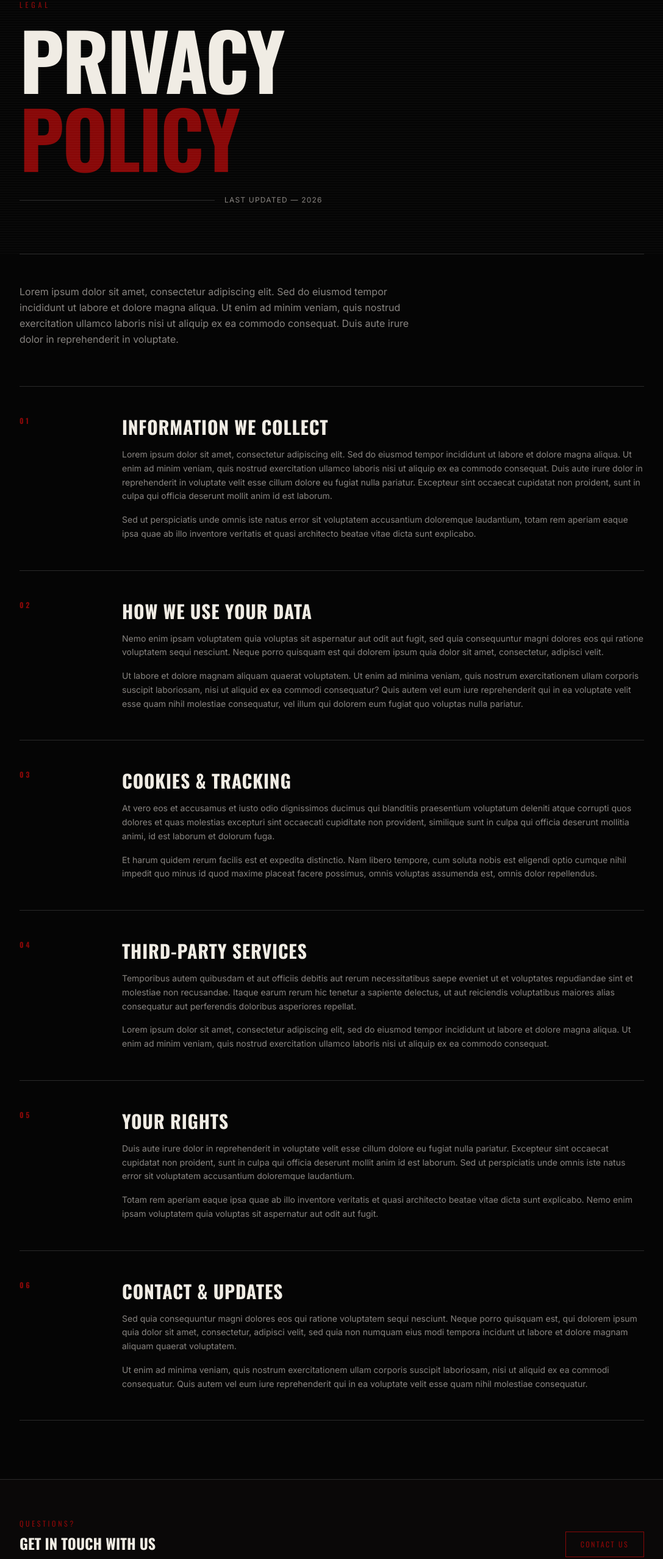
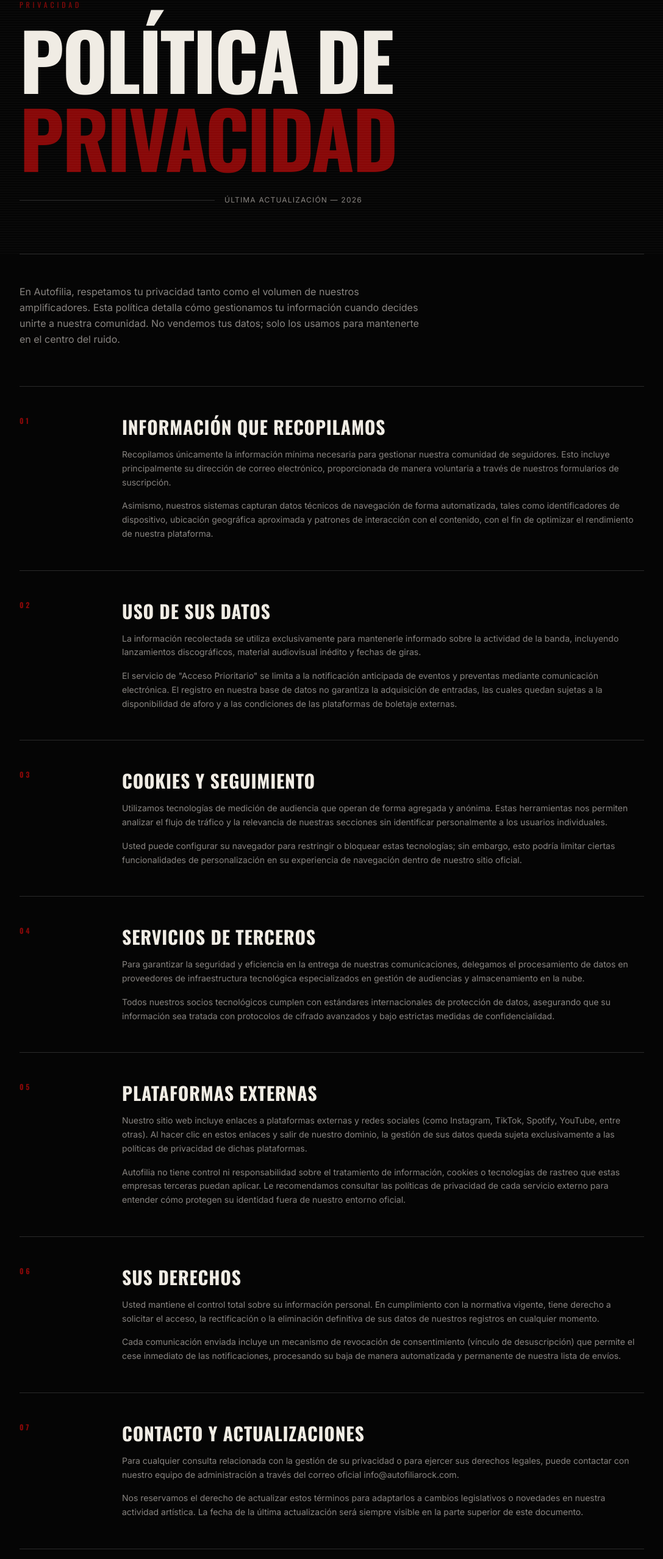
Before and after one commit to JoigmnzDev/autofilia-rock-web, a Next.js app: page /privacy in a window 1280 px wide. Shown: the part 160-2716 px from the top of the page at 61% size, without its empty margins (96-1183 px from the left). Built offline with nearby package versions, Linux system fonts and the light colour scheme; no server answers.

Commit message:
feat: add professional privacy policy and legal structure

```diff
--- a/app/privacy/page.tsx
+++ b/app/privacy/page.tsx
@@ -1,56 +1,64 @@
-import Navbar from '@/components/navbar'
-import Footer from '@/components/footer'
-import type { Metadata } from 'next'
+import Navbar from "@/components/navbar";
+import Footer from "@/components/footer";
+import type { Metadata } from "next";
 
 export const metadata: Metadata = {
-  title: 'Privacy Policy — AUTOFILIA',
-  description: 'Privacy policy for the official Autofilia website.',
-}
+  title: "Política de Privacidad — AUTOFILIA",
+  description:
+    "Consulta la política de privacidad oficial de la web de Autofilia. Gestión de datos, derechos del usuario y seguridad del ruido.",
+};
 
 const sections = [
   {
-    number: '01',
-    title: 'INFORMATION WE COLLECT',
-    body: `Lorem ipsum dolor sit amet, consectetur adipiscing elit. Sed do eiusmod tempor incididunt ut labore et dolore magna aliqua. Ut enim ad minim veniam, quis nostrud exercitation ullamco laboris nisi ut aliquip ex ea commodo consequat. Duis aute irure dolor in reprehenderit in voluptate velit esse cillum dolore eu fugiat nulla pariatur. Excepteur sint occaecat cupidatat non proident, sunt in culpa qui officia deserunt mollit anim id est laborum.
+    number: "01",
+    title: "INFORMACIÓN QUE RECOPILAMOS",
+    body: `Recopilamos únicamente la información mínima necesaria para gestionar nuestra comunidad de seguidores. Esto incluye principalmente su dirección de correo electrónico, proporcionada de manera voluntaria a través de nuestros formularios de suscripción.
 
-Sed ut perspiciatis unde omnis iste natus error sit voluptatem accusantium doloremque laudantium, totam rem aperiam eaque ipsa quae ab illo inventore veritatis et quasi architecto beatae vitae dicta sunt explicabo.`,
+Asimismo, nuestros sistemas capturan datos técnicos de navegación de forma automatizada, tales como identificadores de dispositivo, ubicación geográfica aproximada y patrones de interacción con el contenido, con el fin de optimizar el rendimiento de nuestra plataforma.`,
   },
   {
-    number: '02',
-    title: 'HOW WE USE YOUR DATA',
-    body: `Nemo enim ipsam voluptatem quia voluptas sit aspernatur aut odit aut fugit, sed quia consequuntur magni dolores eos qui ratione voluptatem sequi nesciunt. Neque porro quisquam est qui dolorem ipsum quia dolor sit amet, consectetur, adipisci velit.
+    number: "02",
+    title: "USO DE SUS DATOS",
+    body: `La información recolectada se utiliza exclusivamente para mantenerle informado sobre la actividad de la banda, incluyendo lanzamientos discográficos, material audiovisual inédito y fechas de giras.
 
-Ut labore et dolore magnam aliquam quaerat voluptatem. Ut enim ad minima veniam, quis nostrum exercitationem ullam corporis suscipit laboriosam, nisi ut aliquid ex ea commodi consequatur? Quis autem vel eum iure reprehenderit qui in ea voluptate velit esse quam nihil molestiae consequatur, vel illum qui dolorem eum fugiat quo voluptas nulla pariatur.`,
+El servicio de "Acceso Prioritario" se limita a la notificación anticipada de eventos y preventas mediante comunicación electrónica. El registro en nuestra base de datos no garantiza la adquisición de entradas, las cuales quedan sujetas a la disponibilidad de aforo y a las condiciones de las plataformas de boletaje externas.`,
   },
   {
-    number: '03',
-    title: 'COOKIES & TRACKING',
-    body: `At vero eos et accusamus et iusto odio dignissimos ducimus qui blanditiis praesentium voluptatum deleniti atque corrupti quos dolores et quas molestias excepturi sint occaecati cupiditate non provident, similique sunt in culpa qui officia deserunt mollitia animi, id est laborum et dolorum fuga.
+    number: "03",
+    title: "COOKIES Y SEGUIMIENTO",
+    body: `Utilizamos tecnologías de medición de audiencia que operan de forma agregada y anónima. Estas herramientas nos permiten analizar el flujo de tráfico y la relevancia de nuestras secciones sin identificar personalmente a los usuarios individuales.
 
-Et harum quidem rerum facilis est et expedita distinctio. Nam libero tempore, cum soluta nobis est eligendi optio cumque nihil impedit quo minus id quod maxime placeat facere possimus, omnis voluptas assumenda est, omnis dolor repellendus.`,
+Usted puede configurar su navegador para restringir o bloquear estas tecnologías; sin embargo, esto podría limitar ciertas funcionalidades de personalización en su experiencia de navegación dentro de nuestro sitio oficial.`,
   },
   {
-    number: '04',
-    title: 'THIRD-PARTY SERVICES',
-    body: `Temporibus autem quibusdam et aut officiis debitis aut rerum necessitatibus saepe eveniet ut et voluptates repudiandae sint et molestiae non recusandae. Itaque earum rerum hic tenetur a sapiente delectus, ut aut reiciendis voluptatibus maiores alias consequatur aut perferendis doloribus asperiores repellat.
+    number: "04",
+    title: "SERVICIOS DE TERCEROS",
+    body: `Para garantizar la seguridad y eficiencia en la entrega de nuestras comunicaciones, delegamos el procesamiento de datos en proveedores de infraestructura tecnológica especializados en gestión de audiencias y almacenamiento en la nube.
 
-Lorem ipsum dolor sit amet, consectetur adipiscing elit, sed do eiusmod tempor incididunt ut labore et dolore magna aliqua. Ut enim ad minim veniam, quis nostrud exercitation ullamco laboris nisi ut aliquip ex ea commodo consequat.`,
+Todos nuestros socios tecnológicos cumplen con estándares internacionales de protección de datos, asegurando que su información sea tratada con protocolos de cifrado avanzados y bajo estrictas medidas de confidencialidad.`,
   },
   {
-    number: '05',
-    title: 'YOUR RIGHTS',
-    body: `Duis aute irure dolor in reprehenderit in voluptate velit esse cillum dolore eu fugiat nulla pariatur. Excepteur sint occaecat cupidatat non proident, sunt in culpa qui officia deserunt mollit anim id est laborum. Sed ut perspiciatis unde omnis iste natus error sit voluptatem accusantium doloremque laudantium.
+    number: "05",
+    title: "PLATAFORMAS EXTERNAS",
+    body: `Nuestro sitio web incluye enlaces a plataformas externas y redes sociales (como Instagram, TikTok, Spotify, YouTube, entre otras). Al hacer clic en estos enlaces y salir de nuestro dominio, la gestión de sus datos queda sujeta exclusivamente a las políticas de privacidad de dichas plataformas.
 
-Totam rem aperiam eaque ipsa quae ab illo inventore veritatis et quasi architecto beatae vitae dicta sunt explicabo. Nemo enim ipsam voluptatem quia voluptas sit aspernatur aut odit aut fugit.`,
+Autofilia no tiene control ni responsabilidad sobre el tratamiento de información, cookies o tecnologías de rastreo que estas empresas terceras puedan aplicar. Le recomendamos consultar las políticas de privacidad de cada servicio externo para entender cómo protegen su identidad fuera de nuestro entorno oficial.`,
   },
   {
-    number: '06',
-    title: 'CONTACT & UPDATES',
-    body: `Sed quia consequuntur magni dolores eos qui ratione voluptatem sequi nesciunt. Neque porro quisquam est, qui dolorem ipsum quia dolor sit amet, consectetur, adipisci velit, sed quia non numquam eius modi tempora incidunt ut labore et dolore magnam aliquam quaerat voluptatem.
+    number: "06",
+    title: "SUS DERECHOS",
+    body: `Usted mantiene el control total sobre su información personal. En cumplimiento con la normativa vigente, tiene derecho a solicitar el acceso, la rectificación o la eliminación definitiva de sus datos de nuestros registros en cualquier momento.
 
-Ut enim ad minima veniam, quis nostrum exercitationem ullam corporis suscipit laboriosam, nisi ut aliquid ex ea commodi consequatur. Quis autem vel eum iure reprehenderit qui in ea voluptate velit esse quam nihil molestiae consequatur.`,
+Cada comunicación enviada incluye un mecanismo de revocación de consentimiento (vínculo de desuscripción) que permite el cese inmediato de las notificaciones, procesando su baja de manera automatizada y permanente de nuestra lista de envíos.`,
   },
-]
+  {
+    number: "07",
+    title: "CONTACTO Y ACTUALIZACIONES",
+    body: `Para cualquier consulta relacionada con la gestión de su privacidad o para ejercer sus derechos legales, puede contactar con nuestro equipo de administración a través del correo oficial info@autofiliarock.com.
+
+Nos reservamos el derecho de actualizar estos términos para adaptarlos a cambios legislativos o novedades en nuestra actividad artística. La fecha de la última actualización será siempre visible en la parte superior de este documento.`,
+  },
+];
 
 export default function PrivacyPage() {
   return (
@@ -58,16 +66,22 @@ export default function PrivacyPage() {
       <Navbar />
 
       {/* Hero header */}
-      <section className="relative pt-40 pb-20 px-6 md:px-10 overflow-hidden" aria-label="Privacy header">
+      <section
+        className="relative pt-40 pb-20 px-6 md:px-10 overflow-hidden"
+        aria-label="Privacy header"
+      >
         {/* Decorative red line top */}
-        <div className="absolute top-0 left-0 right-0 h-px bg-[#880808]" aria-hidden="true" />
+        <div
+          className="absolute top-0 left-0 right-0 h-px bg-[#880808]"
+          aria-hidden="true"
+        />
 
         {/* Background noise texture overlay */}
         <div
           className="absolute inset-0 opacity-[0.03]"
           style={{
             backgroundImage:
-              'repeating-linear-gradient(0deg, #f0ece4 0px, #f0ece4 1px, transparent 1px, transparent 4px)',
+              "repeating-linear-gradient(0deg, #f0ece4 0px, #f0ece4 1px, transparent 1px, transparent 4px)",
           }}
           aria-hidden="true"
         />
@@ -75,21 +89,26 @@ export default function PrivacyPage() {
         <div className="max-w-5xl mx-auto">
           <p
             className="text-[#880808] text-xs tracking-[0.4em] mb-4"
-            style={{ fontFamily: 'var(--font-oswald), Impact, sans-serif' }}
+            style={{ fontFamily: "var(--font-oswald), Impact, sans-serif" }}
           >
-            LEGAL
+            PRIVACIDAD
           </p>
           <h1
             className="text-6xl md:text-8xl lg:text-9xl font-bold text-[#f0ece4] leading-none tracking-tight text-balance"
-            style={{ fontFamily: 'var(--font-oswald), Impact, sans-serif' }}
+            style={{ fontFamily: "var(--font-oswald), Impact, sans-serif" }}
           >
-            PRIVACY
+            POLÍTICA DE
             <br />
-            <span className="text-[#880808]">POLICY</span>
+            <span className="text-[#880808]">PRIVACIDAD</span>
           </h1>
           <div className="flex items-center gap-4 mt-8">
-            <div className="h-px bg-[#2a2a2a] flex-1 max-w-xs" aria-hidden="true" />
-            <p className="text-[#888480] text-xs tracking-widest">LAST UPDATED — 2026</p>
+            <div
+              className="h-px bg-[#2a2a2a] flex-1 max-w-xs"
+              aria-hidden="true"
+            />
+            <p className="text-[#888480] text-xs tracking-widest">
+              ÚLTIMA ACTUALIZACIÓN — 2026
+            </p>
           </div>
         </div>
       </section>
@@ -98,7 +117,10 @@ export default function PrivacyPage() {
       <section className="px-6 md:px-10 pb-16" aria-label="Privacy intro">
         <div className="max-w-5xl mx-auto border-t border-[#2a2a2a] pt-12">
           <p className="text-[#888480] text-base leading-relaxed max-w-2xl">
-            Lorem ipsum dolor sit amet, consectetur adipiscing elit. Sed do eiusmod tempor incididunt ut labore et dolore magna aliqua. Ut enim ad minim veniam, quis nostrud exercitation ullamco laboris nisi ut aliquip ex ea commodo consequat. Duis aute irure dolor in reprehenderit in voluptate.
+            En Autofilia, respetamos tu privacidad tanto como el volumen de
+            nuestros amplificadores. Esta política detalla cómo gestionamos tu
+            información cuando decides unirte a nuestra comunidad. No vendemos
+            tus datos; solo los usamos para mantenerte en el centro del ruido.
           </p>
         </div>
       </section>
@@ -115,24 +137,34 @@ export default function PrivacyPage() {
               <div className="flex md:flex-col items-center md:items-start gap-3 md:gap-2">
                 <span
                   className="text-[#880808] text-xs tracking-[0.3em] font-bold"
-                  style={{ fontFamily: 'var(--font-oswald), Impact, sans-serif' }}
+                  style={{
+                    fontFamily: "var(--font-oswald), Impact, sans-serif",
+                  }}
                 >
                   {section.number}
                 </span>
-                <div className="h-px w-8 bg-[#2a2a2a] group-hover:bg-[#880808] transition-colors duration-300 md:hidden" aria-hidden="true" />
+                <div
+                  className="h-px w-8 bg-[#2a2a2a] group-hover:bg-[#880808] transition-colors duration-300 md:hidden"
+                  aria-hidden="true"
+                />
               </div>
 
               {/* Content */}
               <div className="flex flex-col gap-4">
                 <h2
                   className="text-2xl md:text-3xl font-bold text-[#f0ece4] tracking-wide text-balance"
-                  style={{ fontFamily: 'var(--font-oswald), Impact, sans-serif' }}
+                  style={{
+                    fontFamily: "var(--font-oswald), Impact, sans-serif",
+                  }}
                 >
                   {section.title}
                 </h2>
                 <div className="flex flex-col gap-4">
-                  {section.body.split('\n\n').map((paragraph, i) => (
-                    <p key={i} className="text-[#888480] text-sm leading-relaxed">
+                  {section.body.split("\n\n").map((paragraph, i) => (
+                    <p
+                      key={i}
+                      className="text-[#888480] text-sm leading-relaxed"
+                    >
                       {paragraph}
                     </p>
                   ))}
@@ -151,35 +183,41 @@ export default function PrivacyPage() {
         className="px-6 md:px-10 py-16 border-t border-[#2a2a2a] bg-[#0a0808]"
         aria-label="Privacy contact"
       >
+        <section
+          className="px-6 md:px-10 py-16 border-t border-[#2a2a2a] bg-[#0a0808]"
+          aria-label="Privacy contact"
+        >
           <div className="max-w-5xl mx-auto flex flex-col md:flex-row items-start md:items-center justify-between gap-6">
             <div className="flex flex-col gap-2">
               <p
                 className="text-[#880808] text-xs tracking-[0.3em]"
-              style={{ fontFamily: 'var(--font-oswald), Impact, sans-serif' }}
+                style={{ fontFamily: "var(--font-oswald), Impact, sans-serif" }}
               >
-              QUESTIONS?
+                ¿DUDAS?
               </p>
               <p
                 className="text-[#f0ece4] text-xl md:text-2xl font-bold"
-              style={{ fontFamily: 'var(--font-oswald), Impact, sans-serif' }}
+                style={{ fontFamily: "var(--font-oswald), Impact, sans-serif" }}
               >
-              GET IN TOUCH WITH US
+                CONTACTA CON NOSOTROS
               </p>
               <p className="text-[#888480] text-sm">
-              Lorem ipsum dolor sit amet, consectetur adipiscing elit.
+                Escríbenos directamente para cualquier gestión sobre tus datos
+                personales.
               </p>
             </div>
             <a
-            href="#contact"
+              href="mailto:info@autofiliarock.com" // <--- Cambio aquí
               className="inline-flex items-center border border-[#880808] text-[#880808] hover:bg-[#880808] hover:text-[#f0ece4] text-xs tracking-[0.2em] px-6 py-3 transition-all duration-300 whitespace-nowrap"
-            style={{ fontFamily: 'var(--font-oswald), Impact, sans-serif' }}
+              style={{ fontFamily: "var(--font-oswald), Impact, sans-serif" }}
             >
-            CONTACT US
+              ESCRIBIR A INFO
             </a>
           </div>
+        </section>
       </section>
 
       <Footer />
     </main>
-  )
+  );
 }
```
Lines whose indentation alone changed are shown as unchanged.
